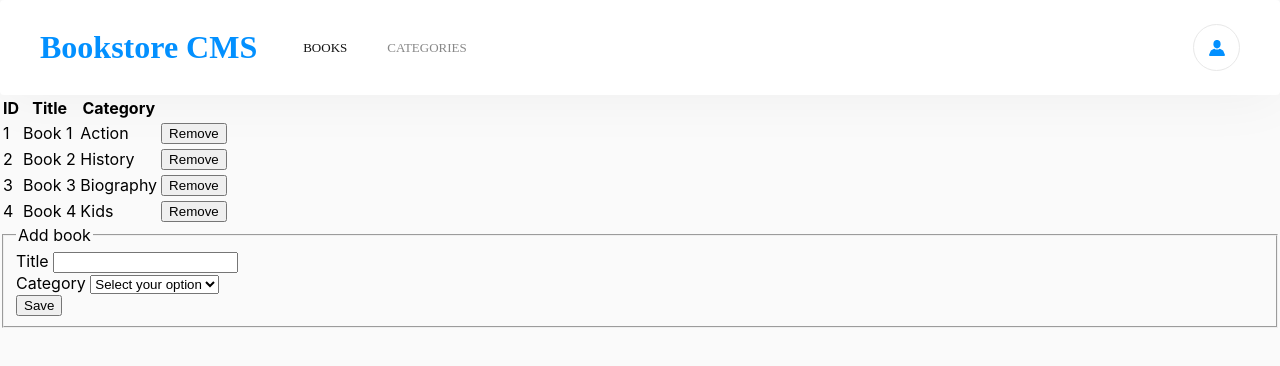
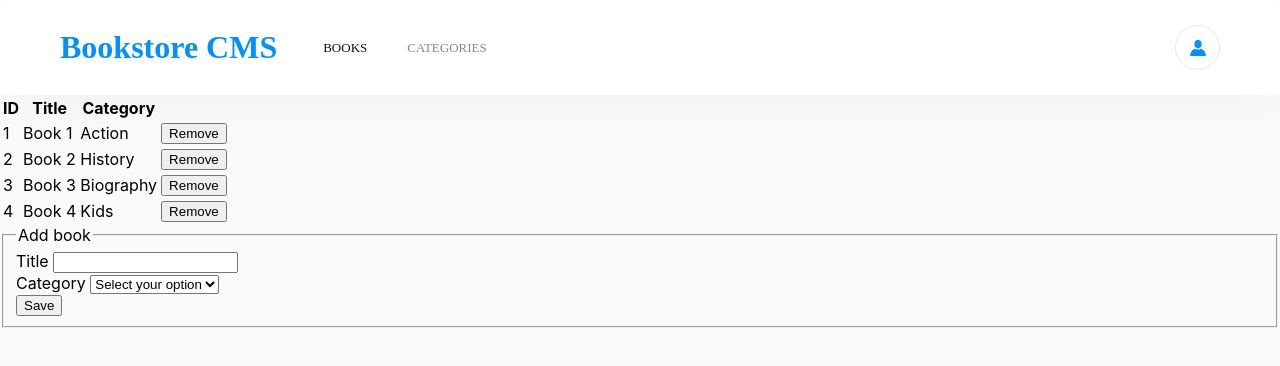
Before and after one commit to WinterCore/microverse-bookstore, a React (Create React App) app: page / in a window 1280 px wide. Shown: the top 366 px of the page. Built offline with nearby package versions, Linux system fonts and the light colour scheme.

Commit message:
Add RobotSlab and remove headings margin

```diff
--- a/public/index.html
+++ b/public/index.html
@@ -11,6 +11,7 @@
     />
     <link rel="preconnect" href="https://fonts.gstatic.com">
     <link href="https://fonts.googleapis.com/css2?family=Montserrat:wght@300;400;500;700&display=swap" rel="stylesheet">
+    <link href="https://fonts.googleapis.com/css2?family=Roboto+Slab:wght@400;700&display=swap" rel="stylesheet">
     <!--
       manifest.json provides metadata used when your web app is installed on a
       user's mobile device or desktop. See https://developers.google.com/web/fundamentals/web-app-manifest/
--- a/src/index.css
+++ b/src/index.css
@@ -1,3 +1,7 @@
+* {
+  box-sizing: border-box;
+}
+
 body {
   margin: 0;
   font-family:
@@ -12,7 +16,7 @@
     'Droid Sans',
     'Helvetica Neue',
     sans-serif;
-  background-color: #FAFAFA;
+  background-color: #fafafa;
   -webkit-font-smoothing: antialiased;
   -moz-osx-font-smoothing: grayscale;
 }
@@ -26,3 +30,11 @@
     'Courier New',
     monospace;
 }
+
+h1,
+h2,
+h3,
+h4,
+h5 {
+  margin: 0;
+}
```
